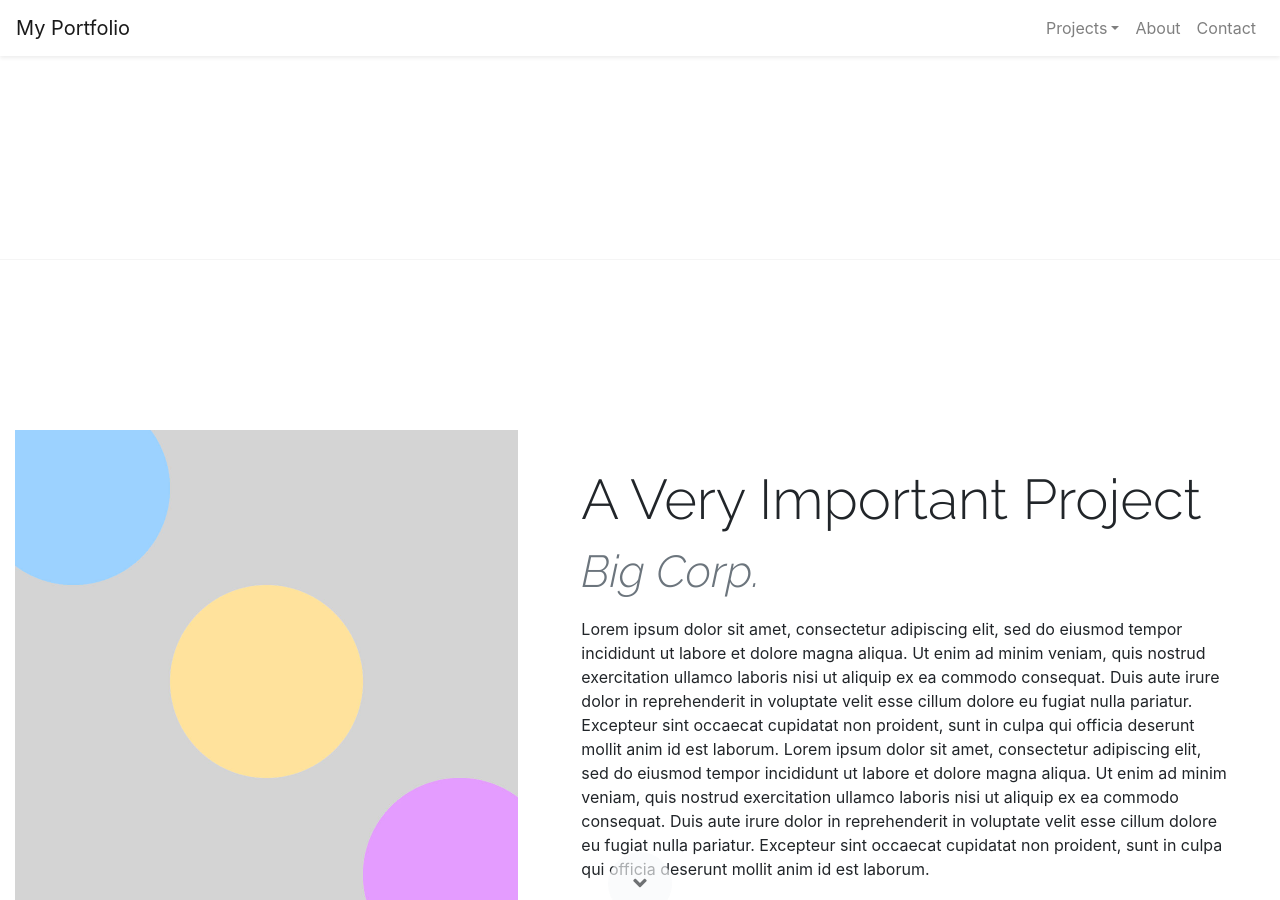
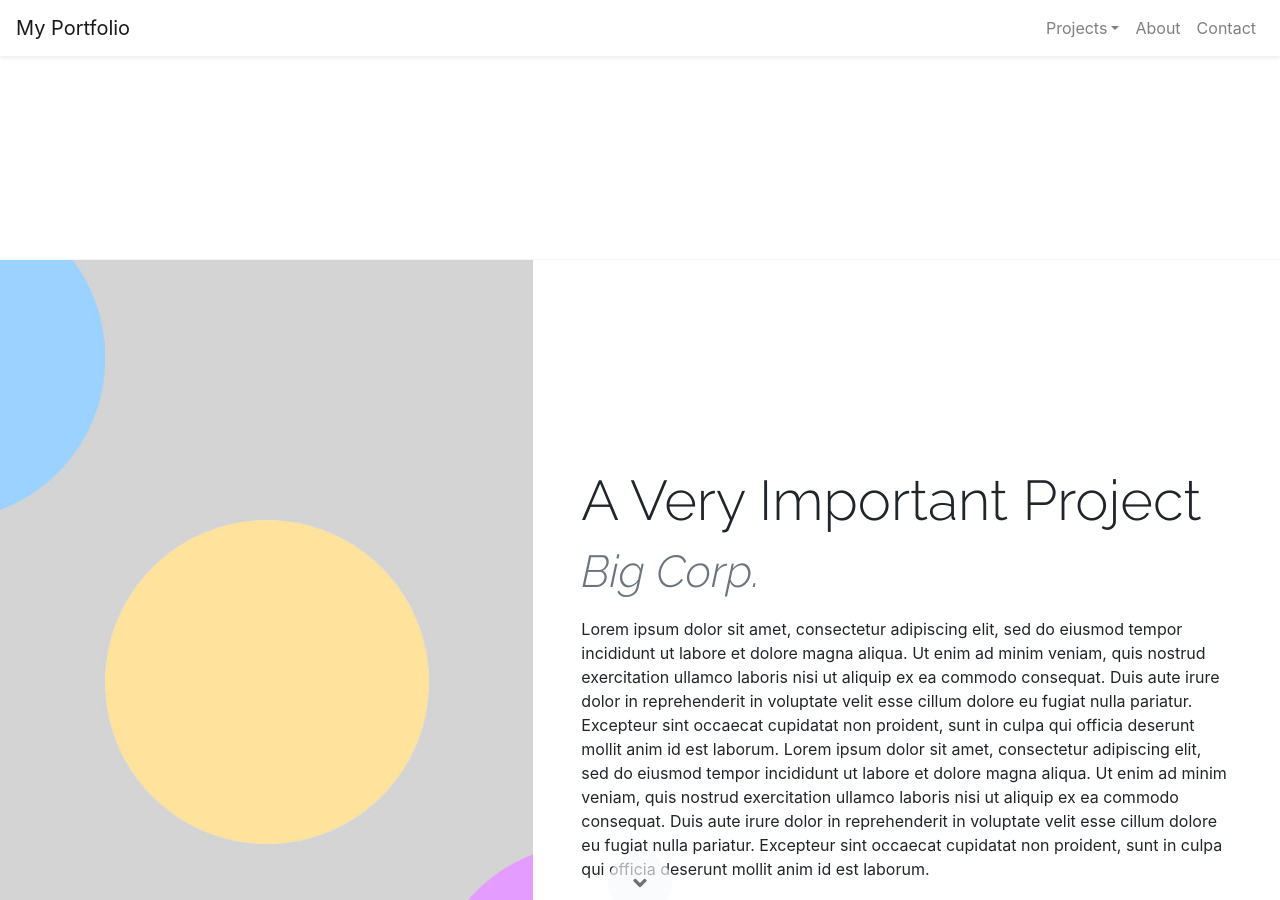
Before and after one commit to fitnycdigitalinitiatives/myPortfolio, a Jekyll site: the page built from index.md, in a window 1280 px wide and 900 px high, scrolled down 640 px. Built offline with Jekyll 4.4.1, drawn with Linux system fonts in a browser that asks for light colours; nearby versions of some CDN libraries.

Commit message:
Revert "unfit the images"
This reverts commit ad7eb7f2c6d254fb8e1acedee5444b7901a03866.

```diff
--- a/_includes/project.html
+++ b/_includes/project.html
@@ -1,5 +1,5 @@
 <div class="row align-items-md-center justify-content-md-center project py-5 py-md-0" id="{{ project.title | remove: " " }}">
-  <div class="col-md-3 col-lg-4 col-xl-5 py-md-3 project-image">
+  <div class="col-md-3 col-lg-4 col-xl-5 px-md-0 project-image">
     {% capture imageURL %}/assets/images/{{ project.image }}{% endcapture %}
     <img src="{{ imageURL | relative_url }}" alt="{{ project.title }}" class="img-fluid">
   </div>
--- a/assets/style.scss
+++ b/assets/style.scss
@@ -31,6 +31,10 @@ body {
   .project:nth-child(odd) .project-image {
     order: 13;
   }
+  .project-image img {
+    min-height: calc(100vh - 56px);
+    object-fit: cover;
+  }
 }
 @media (max-width: 767px) {
   .display-1 {
```
